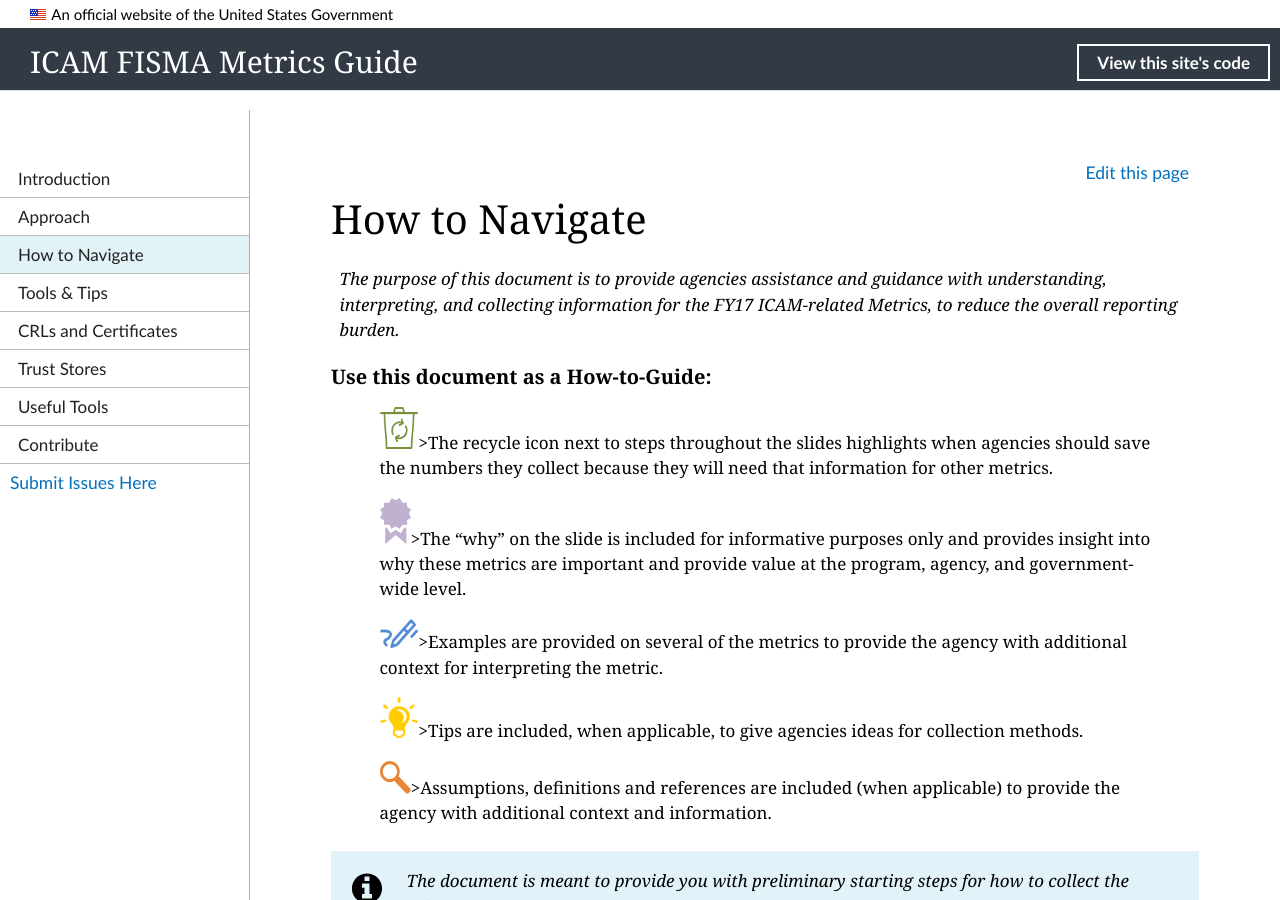
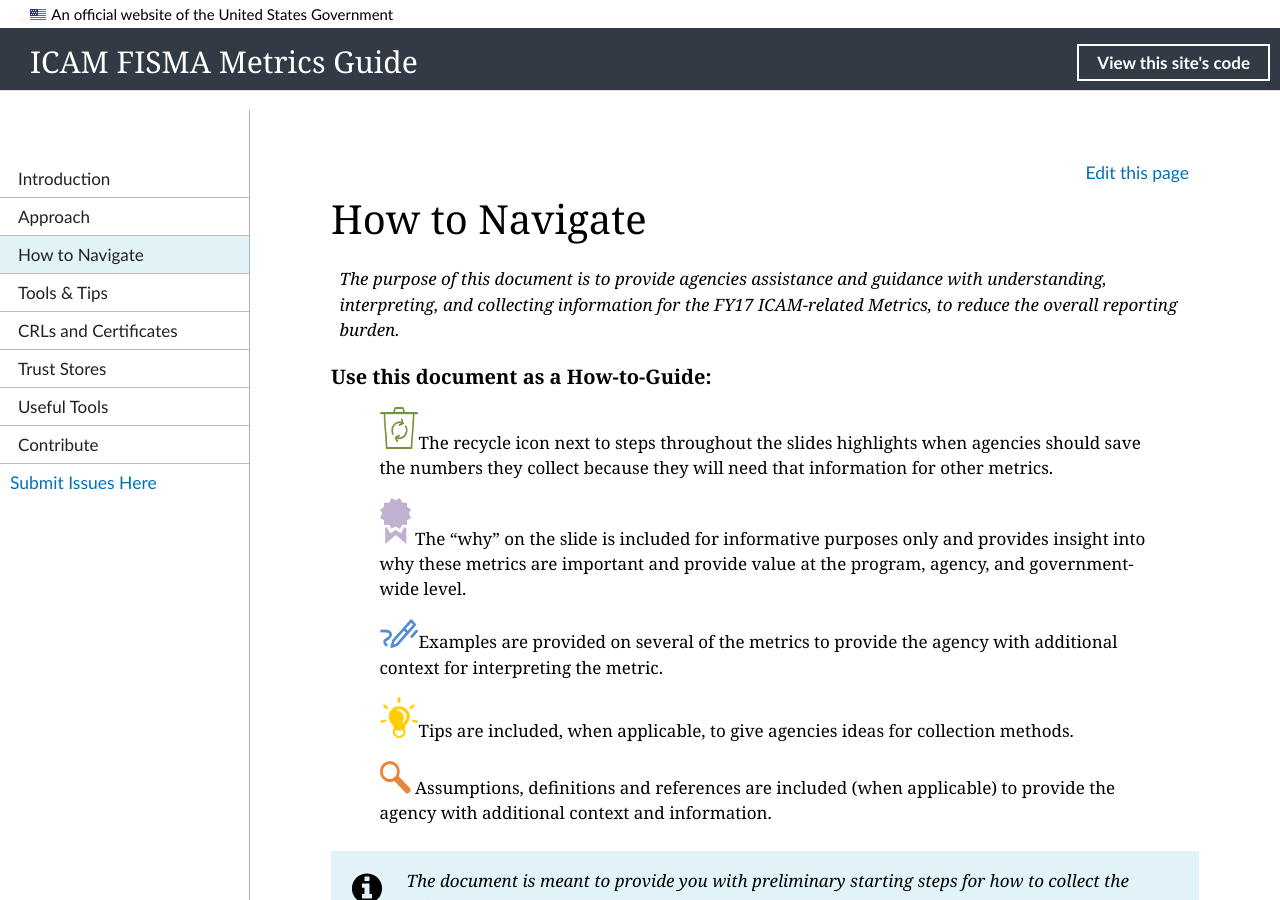
Before and after one commit to GSA/icam-fisma, a Jekyll site: the page built from pages/navigation.md, in a window 1280 px wide and 900 px high. Built offline with Jekyll 4.4.1, drawn with Linux system fonts in a browser that asks for light colours; nearby versions of some CDN libraries.

Commit message:
Update navigation.md

```diff
--- a/pages/navigation.md
+++ b/pages/navigation.md
@@ -6,17 +6,17 @@ permalink: /navigation
 *The purpose of this document is to provide agencies assistance and guidance with understanding, interpreting, and collecting information for the FY17 ICAM-related Metrics, to reduce the overall reporting burden.*
 ### Use this document as a How-to-Guide:
 
->![Recycle logo](img/recycle.png){:style="width:5%;"}>The recycle icon next to steps throughout the slides highlights when agencies should save the numbers they collect because they will need that information for other metrics.
+>![Recycle logo](img/recycle.png){:style="width:5%;"}The recycle icon next to steps throughout the slides highlights when agencies should save the numbers they collect because they will need that information for other metrics.
 
->![Ribbon logo](img/ribbon.png){:style="width:4%;"}>The “why” on the slide is included for informative purposes only and provides insight into why these metrics are important and provide value at the program, agency, and government-wide level.
+>![Ribbon logo](img/ribbon.png){:style="width:4%;"} The “why” on the slide is included for informative purposes only and provides insight into why these metrics are important and provide value at the program, agency, and government-wide level.
 
->![Pencil logo](img/pencil.png){:style="width:5%;"}>Examples are provided on several of the metrics to provide the agency with additional context for interpreting the metric.
+>![Pencil logo](img/pencil.png){:style="width:5%;"}Examples are provided on several of the metrics to provide the agency with additional context for interpreting the metric.
 
 
->![Aha logo](img/aha.png){:style="width:5%;"}>Tips are included, when applicable, to give agencies ideas for collection methods.
+>![Aha logo](img/aha.png){:style="width:5%;"}Tips are included, when applicable, to give agencies ideas for collection methods.
 
 
->![Focus logo](img/focus.png){:style="width:4%;"}>Assumptions, definitions and references are included (when applicable) to provide the agency with additional context and information.
+>![Focus logo](img/focus.png){:style="width:4%;"} Assumptions, definitions and references are included (when applicable) to provide the agency with additional context and information.
 
 <div class="usa-alert usa-alert-info">
   <div class="usa-alert-body">
```
